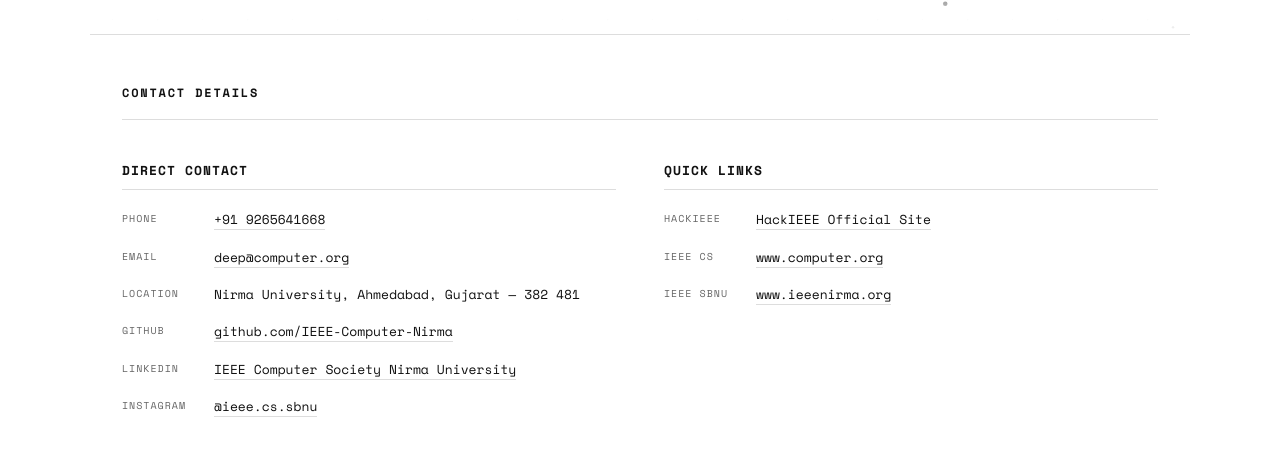
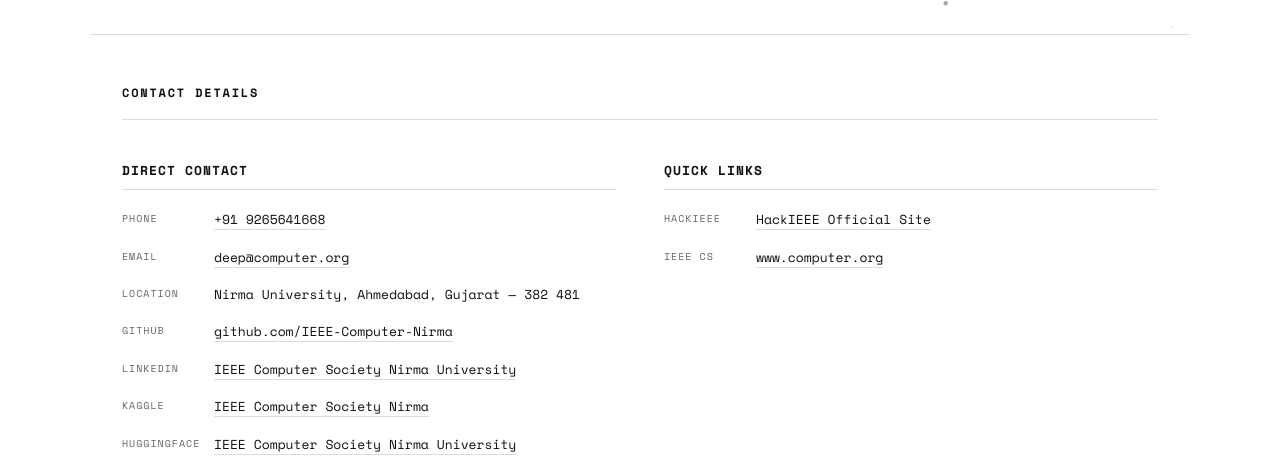
Before and after one commit to IEEE-Computer-Nirma/IEEE-Computer-Nirma.github.io, a website built with Vite: page contact.html in a window 1280 px wide. Shown: the part 329-797 px from the top of the page. Built offline with nearby package versions, Linux system fonts and the light colour scheme.

Commit message:
Added Kaggle and HF

```diff
--- a/contact.html
+++ b/contact.html
@@ -114,6 +114,14 @@
           <span class="contact-value"><a href="https://www.linkedin.com/company/ieee-computer-nirma-university" target="_blank">IEEE Computer Society Nirma University</a></span>
         </div>
         <div class="contact-item">
+          <span class="contact-label">Kaggle</span>
+          <span class="contact-value"><a href="https://www.kaggle.com/organizations/ieee-cs-nirma" target="_blank">IEEE Computer Society Nirma</a></span>
+        </div>
+        <div class="contact-item">
+          <span class="contact-label">HuggingFace</span>
+          <span class="contact-value"><a href="https://huggingface.co/ieee-cs-nu" target="_blank">IEEE Computer Society Nirma University</a></span>
+        </div>
+        <div class="contact-item">
           <span class="contact-label">Instagram</span>
           <span class="contact-value"><a href="https://www.instagram.com/ieee.cs.sbnu/" target="_blank">@ieee.cs.sbnu</a></span>
         </div>
@@ -128,10 +136,6 @@
           <span class="contact-label">IEEE CS</span>
           <span class="contact-value"><a href="https://www.computer.org/" target="_blank">www.computer.org</a></span>
         </div>
-        <div class="contact-item">
-          <span class="contact-label">IEEE SBNU</span>
-          <span class="contact-value"><a href="https://www.ieeenirma.org/" target="_blank">www.ieeenirma.org</a></span>
-        </div>
       </div>
     </div>
   </main>
```
